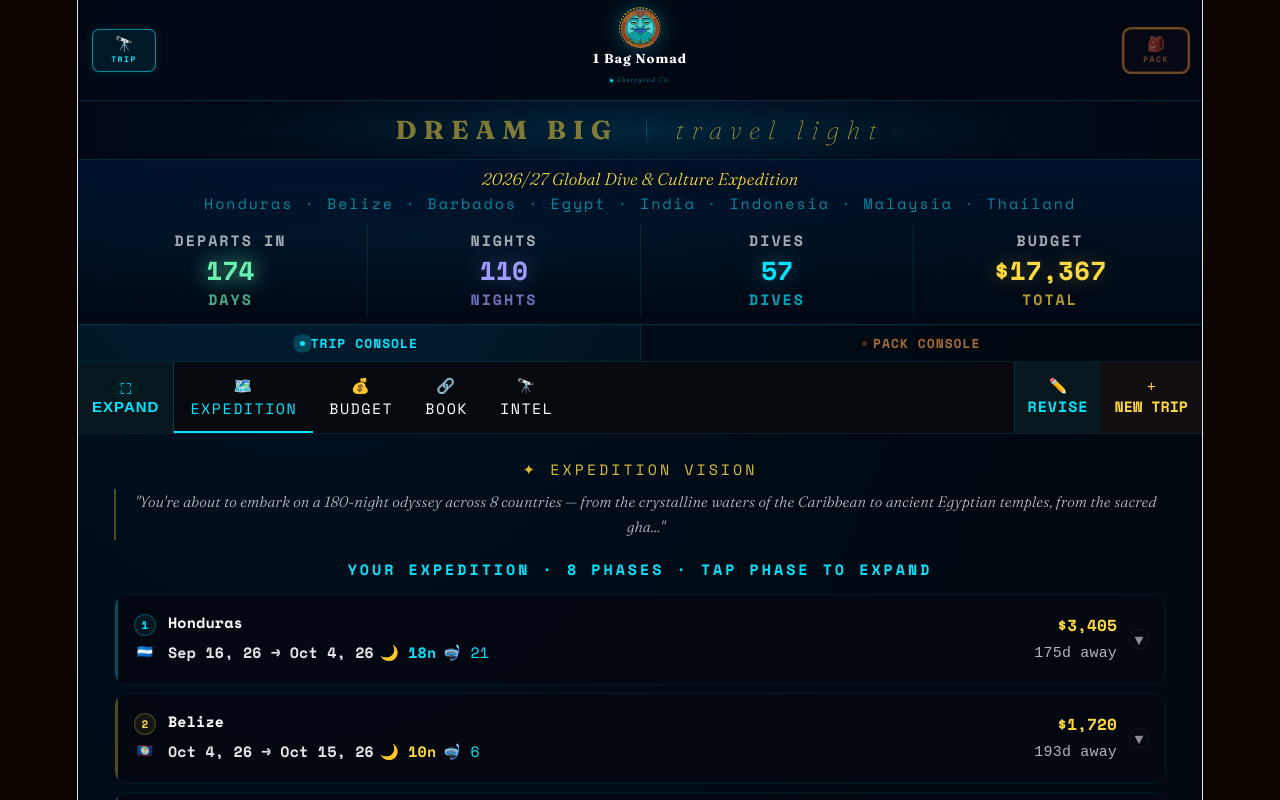
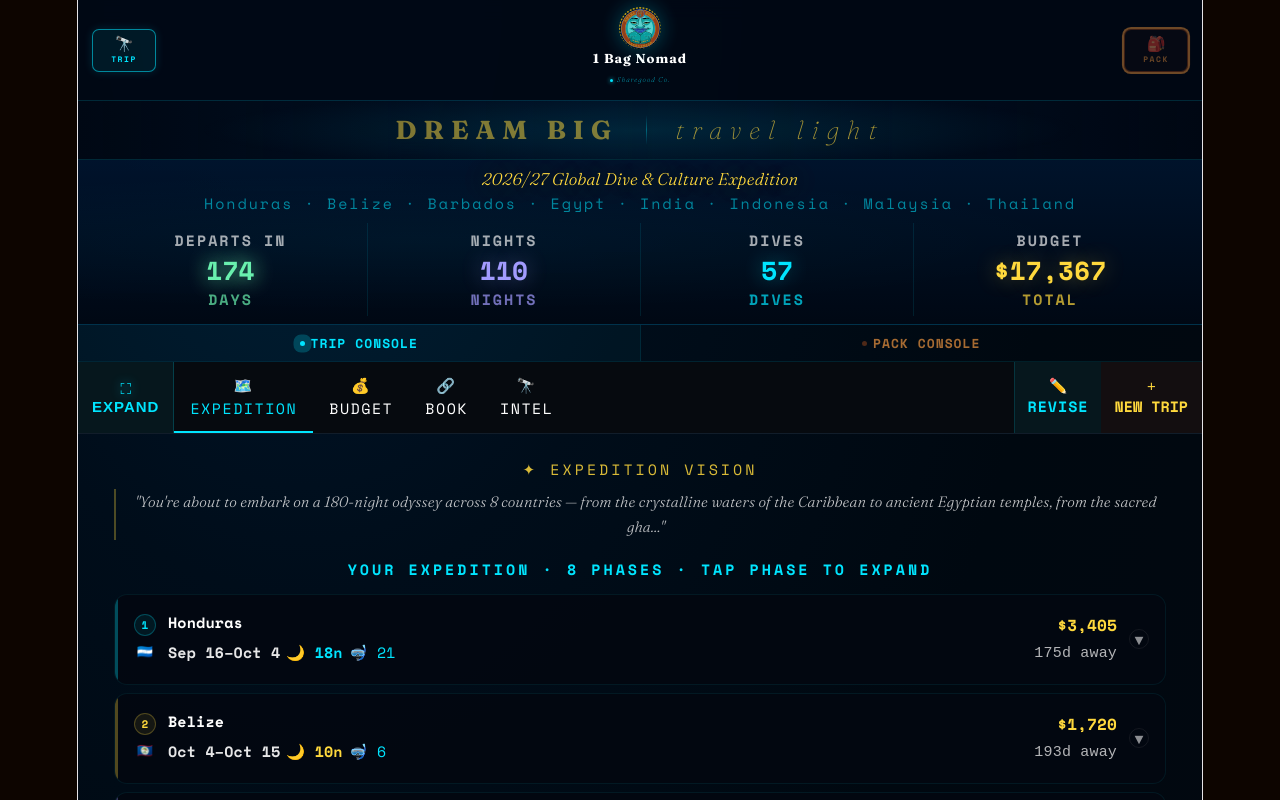
Before and after one commit to mikolangelo2-art/1-Bag-Nomad, a React (Vite) app: page / in a window 1280 px wide. Shown: the top 800 px of the page. Built offline with nearby package versions, Linux system fonts and the light colour scheme.

Commit message:
fix: phase card dates compact, em dash, no fDS

```diff
--- a/src/App.jsx
+++ b/src/App.jsx
@@ -1053,7 +1053,7 @@ function PhaseCard({phase,intelData,idx}) {
             {isNow&&<span style={{fontSize:15,color:"#69F0AE",background:"rgba(105,240,174,0.1)",border:"1px solid rgba(105,240,174,0.28)",borderRadius:8,padding:"1px 6px",letterSpacing:1,fontWeight:700}}>● ACTIVE</span>}
           </div>
           <div style={{display:"flex",gap:isMobile?5:6,alignItems:"center",marginBottom:isMobile?2:5,flexWrap:"nowrap",overflow:"hidden"}}>
-            <span style={{fontSize:15,color:"rgba(255,255,255,0.9)",fontFamily:"'Space Mono',monospace",fontWeight:700,whiteSpace:"nowrap"}}>{isMobile?fD(phase.arrival):fDS(phase.arrival)} → {isMobile?fD(phase.departure):fDS(phase.departure)}</span>
+            <span style={{fontSize:15,color:"rgba(255,255,255,0.9)",fontFamily:"'Space Mono',monospace",fontWeight:700,whiteSpace:"nowrap"}}>{fD(phase.arrival)}–{fD(phase.departure)}</span>
             <span style={{fontSize:15,color:phase.color,fontWeight:900}}>🌙 {phase.totalNights}n</span>
             {phase.totalDives>0&&<span style={{fontSize:15,color:"#00E5FF"}}>🤿 {phase.totalDives}</span>}
           </div>
```
